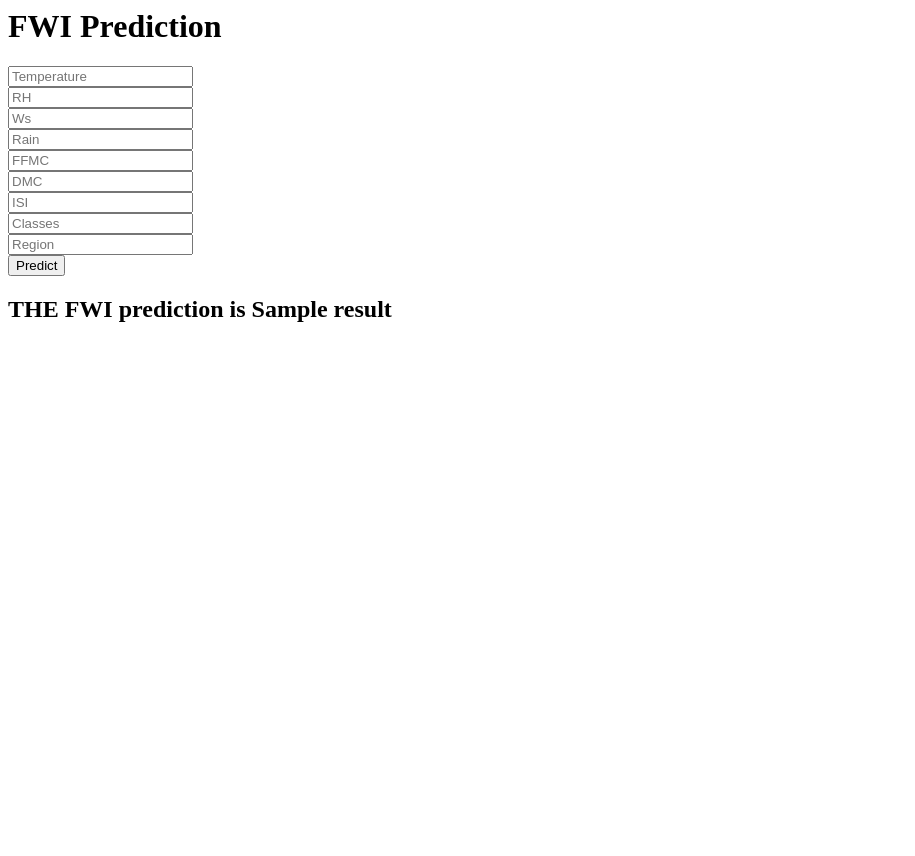
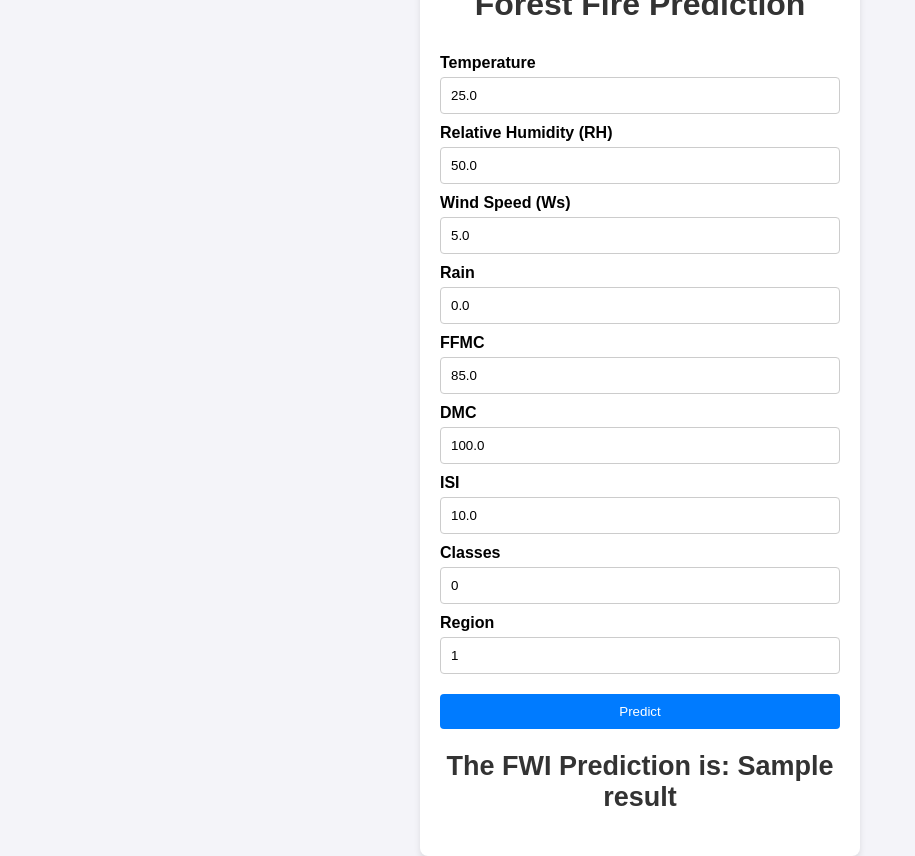
Before and after one commit to yashchinchole/Algerian-Forest-Fire-Prediction-using-Regression, a Flask app: template templates/home.html in a window 1280 px wide. Shown: the whole page, without its empty margins (0-915 px from the left). Before the commit the page ends 322 px from the top, so only its background shows below. Run offline with Flask 3, Linux system fonts and the light colour scheme; the template is opened without the code that fills it: most values are stand-ins (such as "Sample title", 1, 10 or a date in 2020); parts of the project's set-up code (start-up, migrations or seed data) failed here and were passed over.

Commit message:
Apr 4, 2025, 1:28:56 PM

```diff
--- a/templates/home.html
+++ b/templates/home.html
@@ -1,27 +1,117 @@
-<html>
+<!DOCTYPE html>
+<html lang="en">
+
+<head>
+   <meta charset="UTF-8">
+   <meta name="viewport" content="width=device-width, initial-scale=1.0">
+   <title>Prediction Page</title>
+   <style>
+      body {
+         font-family: Arial, sans-serif;
+         background-color: #f4f4f9;
+         margin: 0;
+         padding: 0;
+         display: flex;
+         justify-content: center;
+         align-items: center;
+         height: 100vh;
+      }
+
+      .container {
+         background: #ffffff;
+         padding: 20px;
+         border-radius: 8px;
+         box-shadow: 0 4px 6px rgba(0, 0, 0, 0.1);
+         width: 400px;
+      }
+
+      h1 {
+         text-align: center;
+         color: #333;
+      }
+
+      form {
+         display: flex;
+         flex-direction: column;
+      }
+
+      label {
+         margin-top: 10px;
+         font-weight: bold;
+      }
+
+      input {
+         padding: 10px;
+         margin-top: 5px;
+         border: 1px solid #ccc;
+         border-radius: 4px;
+      }
+
+      button {
+         margin-top: 20px;
+         padding: 10px;
+         background-color: #007bff;
+         color: white;
+         border: none;
+         border-radius: 4px;
+         cursor: pointer;
+      }
+
+      button:hover {
+         background-color: #0056b3;
+      }
+
+      .result {
+         margin-top: 20px;
+         text-align: center;
+         font-size: 18px;
+         color: #333;
+      }
+   </style>
+</head>
 
 <body>
-   <div class="login">
-      <h1>FWI Prediction</h1>
+   <div class="container">
+      <h1>Forest Fire Prediction</h1>
+      <form action="{{ url_for('predict_datapoint') }}" method="post">
+         <label for="Temperature">Temperature</label>
+         <input type="number" step="0.01" id="Temperature" name="Temperature" placeholder="Enter Temperature"
+            value="25.0" required>
 
-      <!-- Main Input For Receiving Query to our ML -->
-      <form action="{{ url_for('predict_datapoint')}}" method="post">
-         <input type="text" name="Temperature" placeholder="Temperature" required="required" /><br>
-         <input type="text" name="RH" placeholder="RH" required="required" /><br>
-         <input type="text" name="Ws" placeholder="Ws" required="required" /><br>
-         <input type="text" name="Rain" placeholder="Rain" required="required" /><br>
-         <input type="text" name="FFMC" placeholder="FFMC" required="required" /><br>
-         <input type="text" name="DMC" placeholder="DMC" required="required" /><br>
-         <input type="text" name="ISI" placeholder="ISI" required="required" /><br>
-         <input type="text" name="Classes" placeholder="Classes" required="required" /><br>
-         <input type="text" name="Region" placeholder="Region" required="required" /><br>
+         <label for="RH">Relative Humidity (RH)</label>
+         <input type="number" step="0.01" id="RH" name="RH" placeholder="Enter RH" value="50.0" required>
 
-         <button type="submit" class="btn btn-primary btn-block btn-large">Predict</button>
+         <label for="Ws">Wind Speed (Ws)</label>
+         <input type="number" step="0.01" id="Ws" name="Ws" placeholder="Enter Wind Speed" value="5.0" required>
+
+         <label for="Rain">Rain</label>
+         <input type="number" step="0.01" id="Rain" name="Rain" placeholder="Enter Rainfall" value="0.0" required>
+
+         <label for="FFMC">FFMC</label>
+         <input type="number" step="0.01" id="FFMC" name="FFMC" placeholder="Enter FFMC" value="85.0" required>
+
+         <label for="DMC">DMC</label>
+         <input type="number" step="0.01" id="DMC" name="DMC" placeholder="Enter DMC" value="100.0" required>
+
+         <label for="ISI">ISI</label>
+         <input type="number" step="0.01" id="ISI" name="ISI" placeholder="Enter ISI" value="10.0" required>
+
+         <label for="Classes">Classes</label>
+         <input type="number" step="0.01" id="Classes" name="Classes" placeholder="Enter Classes (0 or 1)" value="0"
+            required>
+
+         <label for="Region">Region</label>
+         <input type="number" step="0.01" id="Region" name="Region" placeholder="Enter Region (1 or 2)" value="1"
+            required>
+
+         <button type="submit">Predict</button>
       </form>
-      <h2>
-         THE FWI prediction is {{result}}
-      </h2>
-
-      <body>
+      {% if result is not none %}
+      <div class="result">
+         <h2>The FWI Prediction is: {{ result }}</h2>
+      </div>
+      {% endif %}
+   </div>
+</body>
 
 </html>
```
Also changed, not shown: templates/index.html (+55 -1 lines).
